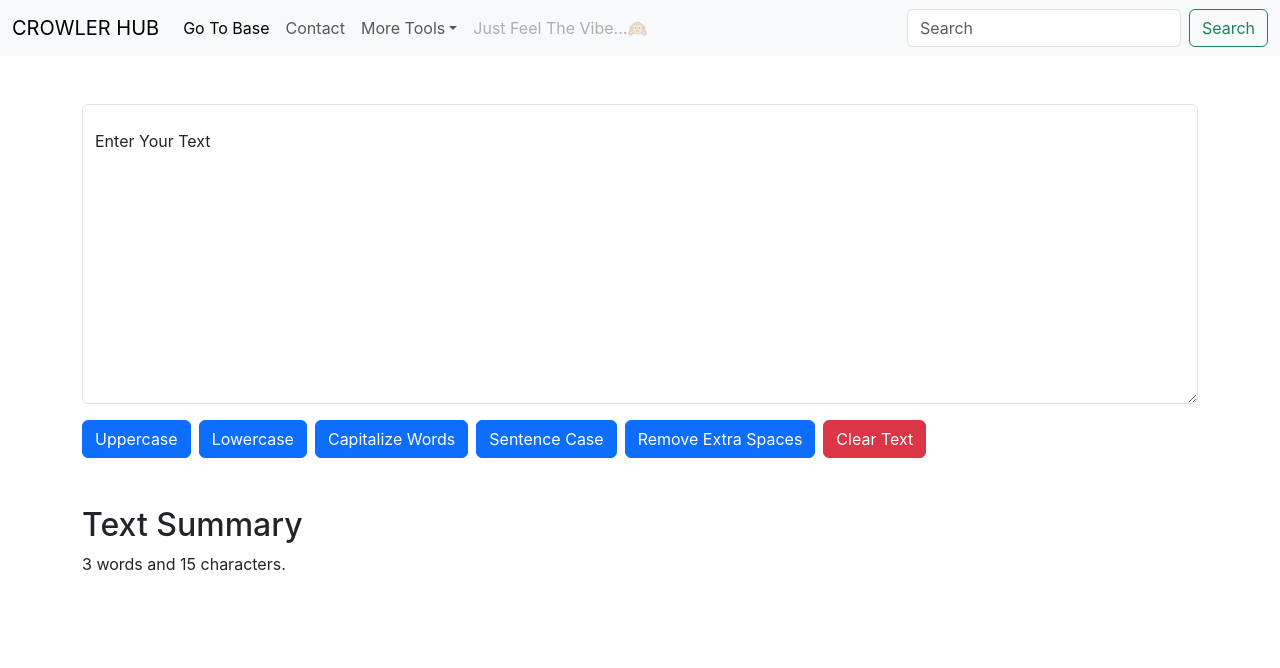
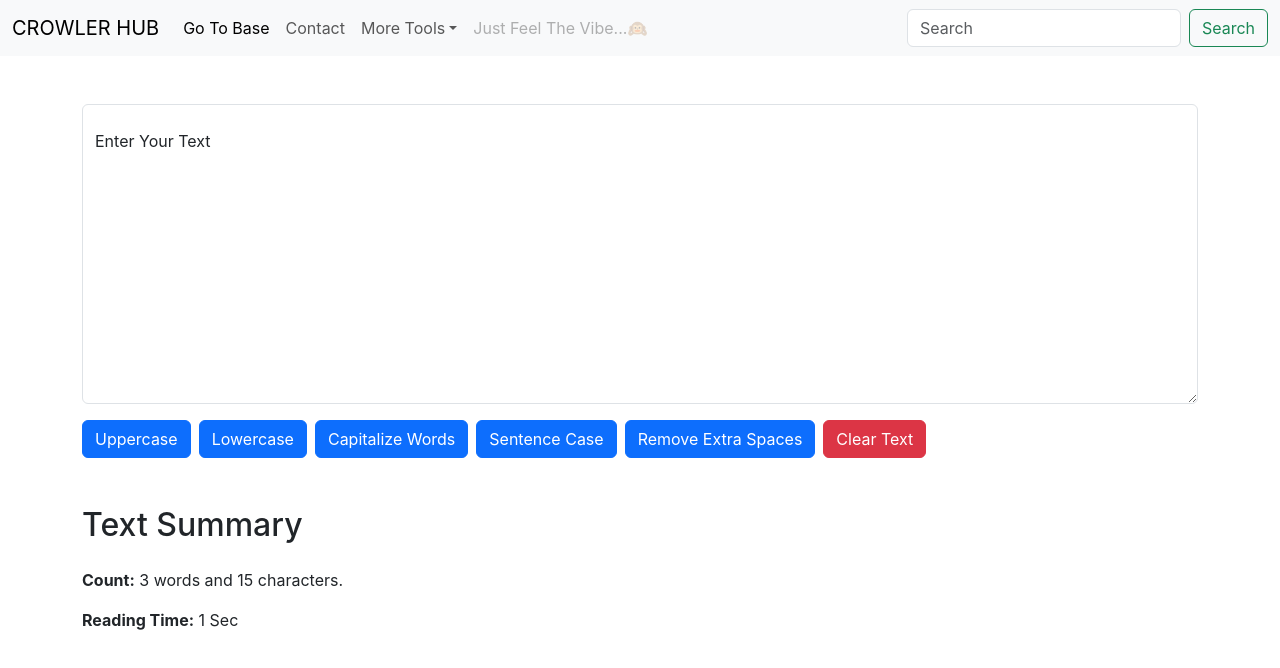
Before and after one commit to MrTezz/practice, a React (Create React App) app: page / in a window 1280 px wide. Shown: the top 668 px of the page. Built offline with nearby package versions, Linux system fonts and the light colour scheme.

Commit message:
proj-wordnest

```diff
--- a/src/components/Textform.js
+++ b/src/components/Textform.js
@@ -42,7 +42,16 @@ export default function Textform() {
   setText("");
 }
 
+    const totalTime = 0.008 * text.split(/\s+/).length;
+    const minutes = Math.floor(totalTime);
+    const seconds = Math.round((totalTime - minutes) * 60);
 
+    let readingTime = "";
+    if (minutes > 0){
+      readingTime = `${minutes} Min ${seconds} Sec`;
+    } else {
+      readingTime = `${seconds} Sec`;
+    }
 
 
   return (
@@ -60,8 +69,11 @@ export default function Textform() {
         </div>
     </div>
     <div className="container my-5">
-      <h2>Text Summary</h2>
-      <p>{text.split(" ").length} words and {text.length} characters.</p>
+      <h2 className='mb-4'>Text Summary</h2>
+      <p><b>Count:</b> {text.split(/\s+/).length} words and {text.length} characters.</p>
+
+
+      <p><b>Reading Time:</b> {readingTime}</p>
     </div>
     </>
   )
```
